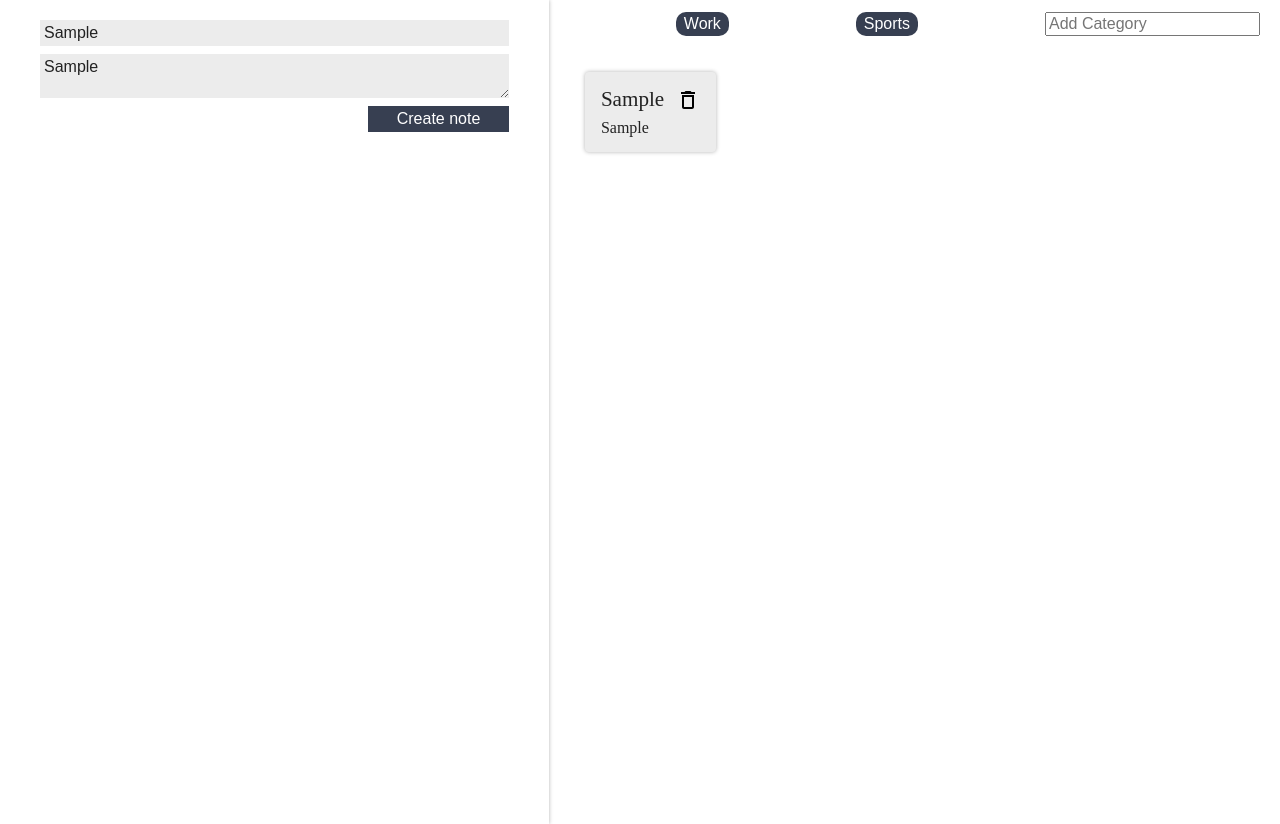
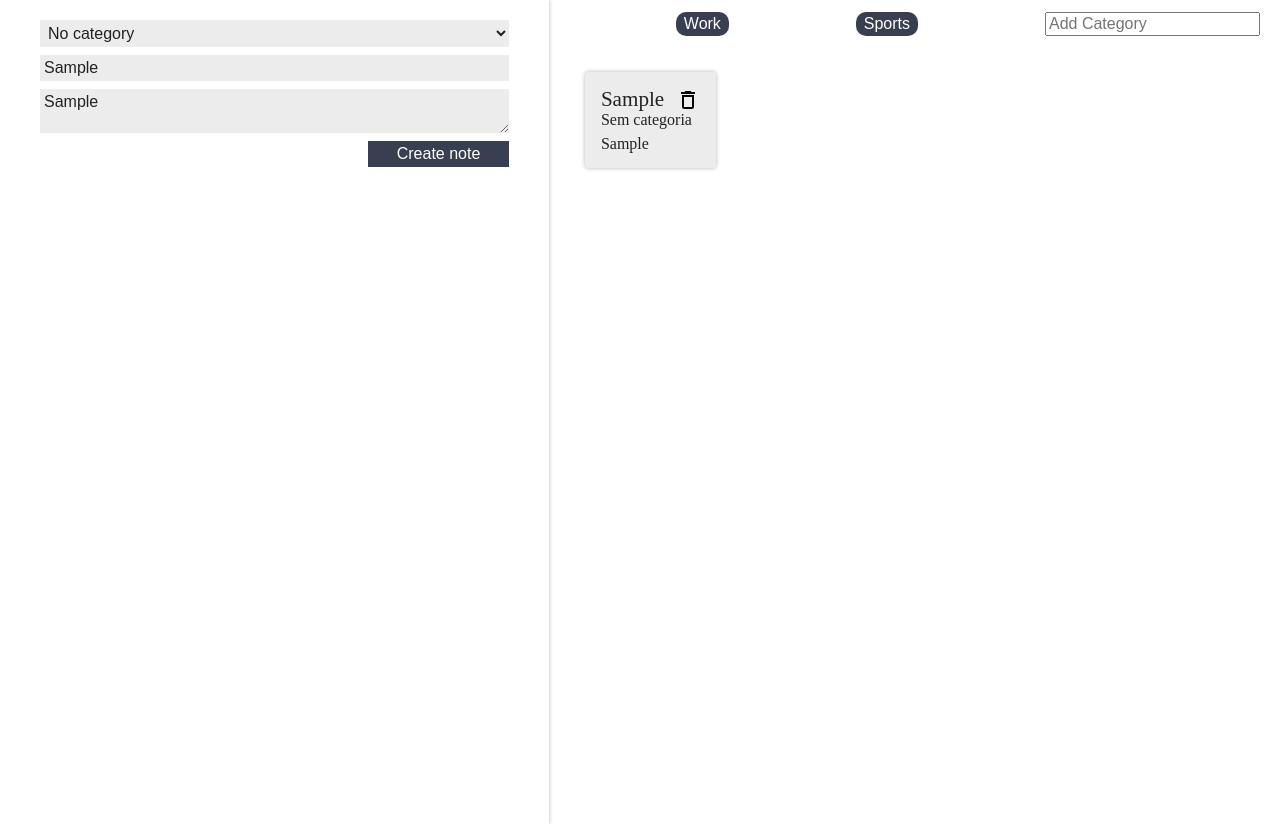
Before and after one commit to zherro/react-studies, a React (Create React App) app: page / in a window 1280 px wide. Both pictures are taken after typing "Sample", "Sample" into the empty fields and a click on the button "Create note". Built offline with nearby package versions, Linux system fonts and the light colour scheme.

Commit message:
melhorias na lista de categorias

```diff
--- a/src/App.js
+++ b/src/App.js
@@ -22,8 +22,8 @@ class App extends Component {
   }
 
 
-  createNote(title, text) {
-    let newNote = {title, text};
+  createNote(title, text, category) {
+    let newNote = {title, text, category};
     let newNoteList = [...this.state.notes,newNote]
     let newState = {
       notes: newNoteList
@@ -40,7 +40,9 @@ class App extends Component {
   render() {
     return (
       <section className="conteudo">
-        <FormCreate createNote={this.createNote.bind(this)} />
+        <FormCreate
+          categories={this.state.categoryList}
+          createNote={this.createNote.bind(this)} />
         <main className="conteudo-principal">
           <CategoryList
             addCategory={this.addCategory.bind(this)}
--- a/src/components/CardNote/CardNote.jsx
+++ b/src/components/CardNote/CardNote.jsx
@@ -16,6 +16,7 @@ class CardNote extends Component {
                     <h3 className="card-nota_titulo">{this.props.title}</h3>
                     <img src={deleteIcon} onClick={this.delete.bind(this)} />
                 </header>
+                <h4>{this.props.category}</h4>
                 <p className="card-nota_texto">{this.props.text}</p>
             </section>
         );
--- a/src/components/CategoryList/CategoryList.jsx
+++ b/src/components/CategoryList/CategoryList.jsx
@@ -7,6 +7,7 @@ class CategoryList extends Component {
             console.log("addCategory")
             let valorCategoria = e.target.value;
             this.props.addCategory(valorCategoria);
+            e.target.value = "";
         }
     }
     render() {
--- a/src/components/FormCreate/FormCreate.jsx
+++ b/src/components/FormCreate/FormCreate.jsx
@@ -7,6 +7,12 @@ class FormCreate extends Component {
         super(props);
         this.title = "";
         this.text = "";
+        this.category = "Sem categoria";
+    }
+
+    _handleChangeCategory(event) {
+        event.stopPropagation();
+        this.category = event.target.value;
     }
 
     _handleModfyTitle(event) {
@@ -23,12 +29,20 @@ class FormCreate extends Component {
     _createNote(event) {
         event.preventDefault();
         event.stopPropagation();
-        this.props.createNote(this.title, this.text);
+        this.props.createNote(this.title, this.text, this.category);
     }
 
     render() {
         return (
             <form className="form-cadastro" onSubmit={this._createNote.bind(this)}>
+                <select
+                    onChange={this._handleChangeCategory.bind(this)}
+                    className="form-cadastro_input">
+                    <option>No category</option>
+                    {this.props.categories.map((category, index) => {
+                        return <option id={index} >{category}</option>
+                    })}
+                </select>
                 <input
                     type="text" placeholder="Title"
                     className="form-cadastro_input"
--- a/src/components/NoteList/NoteList.jsx
+++ b/src/components/NoteList/NoteList.jsx
@@ -10,8 +10,12 @@ class NoteList extends Component {
                 {this.props.notes.map((note, index) => {
                     return (
                         <li className="lista-notas_item" key={index}>
-                            {/* <div>{category}</div> */}
-                            <CardNote deleteNote={this.props.deleteNote}  index={index} title={note.title} text={note.text} />
+                            <CardNote
+                                deleteNote={this.props.deleteNote}
+                                index={index}
+                                category={note.category}
+                                title={note.title}
+                                text={note.text} />
                         </li>
                     );
                 })}
```
